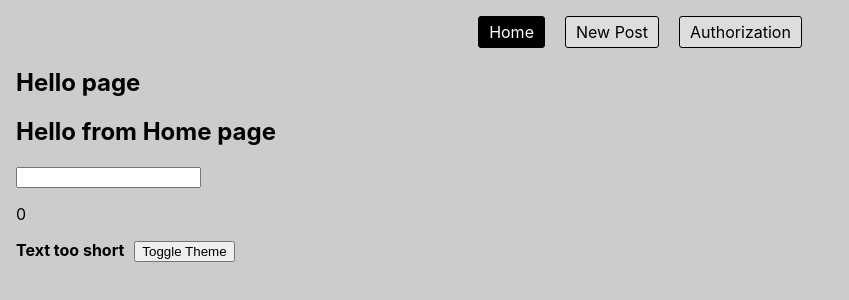
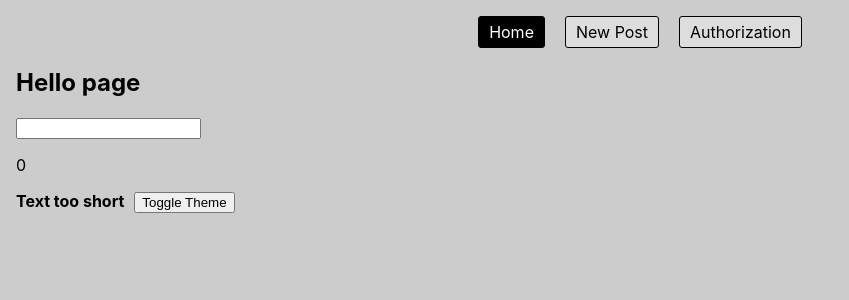
Before and after one commit to IvanMilivojevic/react-test-redux, a React (Create React App) app: page / in a window 1280 px wide. Shown: the top 300 px of the page, without its empty margins (0-849 px from the left). Built offline with nearby package versions, Linux system fonts and the light colour scheme.

Commit message:
firebase deploy

```diff
--- a/src/Containers/Letters/Letters.js
+++ b/src/Containers/Letters/Letters.js
@@ -42,7 +42,6 @@ class Letters extends Component {
     return (
       <div>
         <h2>Hello page</h2>
-        <h2>Hello from Home page</h2>
         <Cockpit change={this.lettersHandler} letters={this.state.letters} />
         {this.state.letters.length ? <CharacterList letters={this.state.letters} clicked={this.removeLetter} /> : null}
       </div>
```
